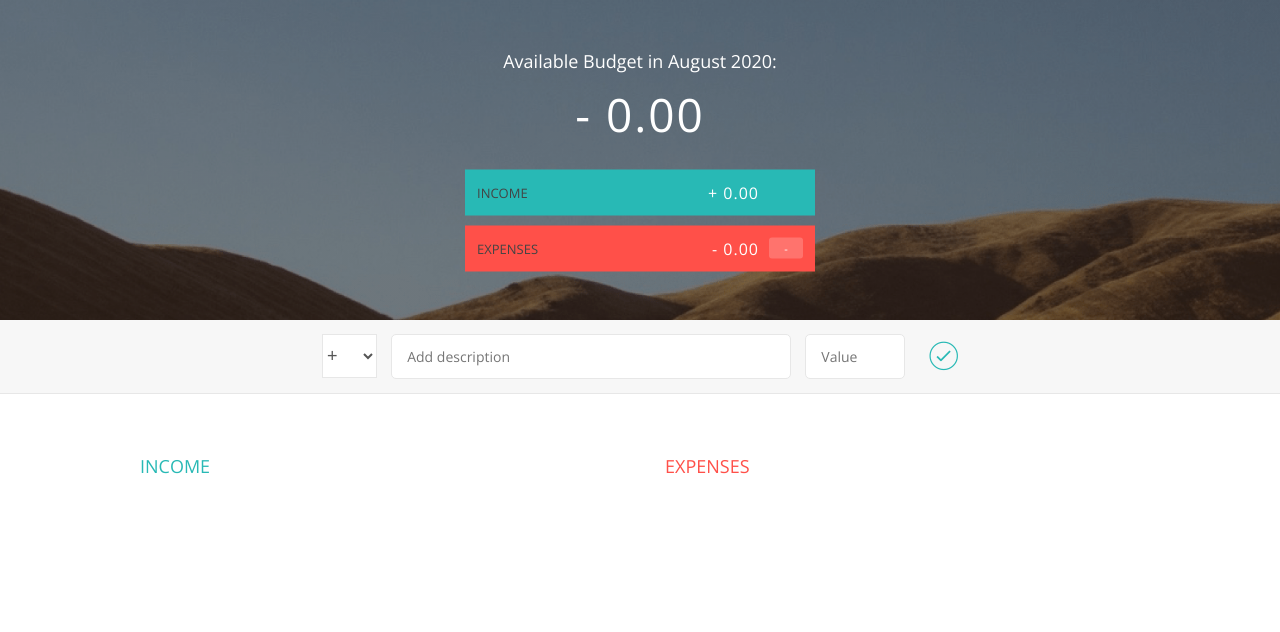
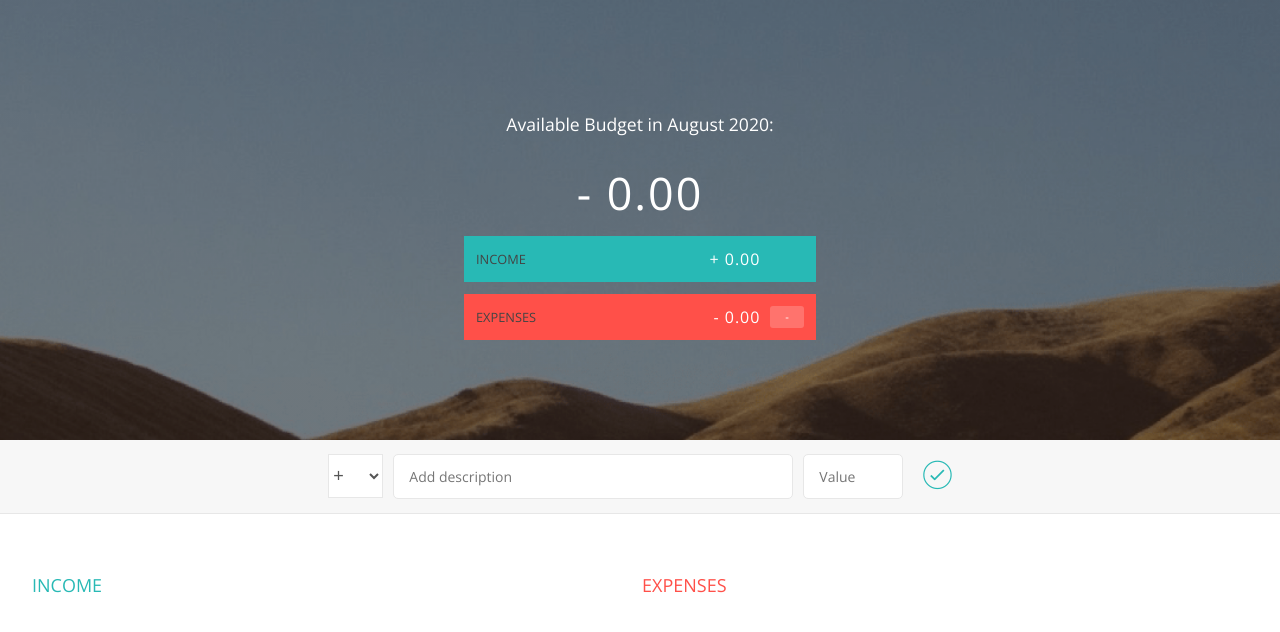
Before and after one commit to AyhamAlhelal/budget_app, a plain HTML site: page index.html in a window 1280 px wide. Drawn offline with nearby package versions, Linux system fonts and the light colour scheme.

Commit message:
fix the layout problem

```diff
--- a/app.js
+++ b/app.js
@@ -71,12 +71,12 @@ const UIController = (function () {
       let html, newItem, parentItem;
       if (type === "inc") {
         html =
-          '<div class="item clearfix" id="inc-%id%"><div class="item__description">%description%</div><div class="right clearfix"><div class="item__value">%value%</div><div class="item__delete"><button class="item__delete--btn"><i class="ion-ios-close-outline"></i></button></div></div></div>';
+          '<div class="item" id="inc-%id%"><div class="item__description">%description%</div><div class="item__box"><div class="item__value">%value%</div><div class="item__delete"><button class="item__delete--btn"><i class="ion-ios-close-outline"></i></button></div></div></div>';
 
         parentItem = DOM.incomeList;
       } else if (type === "exp") {
         html =
-          '<div class="item clearfix" id="exp-%id%"><div class="item__description">%description%</div><div class="right clearfix"><div class="item__value">%value%</div><div class="item__percentage">21%</div><div class="item__delete"><button class="item__delete--btn"><i class="ion-ios-close-outline"></i></button></div></div></div>';
+          '<div class="item" id="exp-%id%"><div class="item__description">%description%</div><div class="item__box"><div class="item__value">%value%</div><div class="item__percentage">21%</div><div class="item__delete"><button class="item__delete--btn"><i class="ion-ios-close-outline"></i></button></div></div></div>';
 
         parentItem = DOM.expensesList;
       }
--- a/index.html
+++ b/index.html
@@ -13,7 +13,7 @@
       type="text/css"
     />
     <link type="text/css" rel="stylesheet" href="style.css" />
-    <title>Budgety</title>
+    <title>Budget App</title>
   </head>
   <body>
     <div class="top">
@@ -24,17 +24,17 @@
 
         <div class="budget__value">+ 2,345.64</div>
 
-        <div class="budget__income clearfix">
+        <div class="budget__income">
           <div class="budget__income--text">Income</div>
-          <div class="right">
+          <div class="budget__income--box">
             <div class="budget__income--value">+ 4,300.00</div>
             <div class="budget__income--percentage">&nbsp;</div>
           </div>
         </div>
 
-        <div class="budget__expenses clearfix">
+        <div class="budget__expenses">
           <div class="budget__expenses--text">Expenses</div>
-          <div class="right clearfix">
+          <div class="budget__expenses--box">
             <div class="budget__expenses--value">- 1,954.36</div>
             <div class="budget__expenses--percentage">45%</div>
           </div>
@@ -61,15 +61,15 @@
         </div>
       </div>
 
-      <div class="container clearfix">
+      <div class="container">
         <div class="income">
           <h2 class="icome__title">Income</h2>
 
           <div class="income__list">
             <!--
-                        <div class="item clearfix" id="income-0">
+                        <div class="item" id="income-0">
                             <div class="item__description">Salary</div>
-                            <div class="right clearfix">
+                            <div class="item__box">
                                 <div class="item__value">+ 2,100.00</div>
                                 <div class="item__delete">
                                     <button class="item__delete--btn">
@@ -79,9 +79,9 @@
                             </div>
                         </div>
 
-                        <div class="item clearfix" id="income-1">
+                        <div class="item" id="income-1">
                             <div class="item__description">Sold car</div>
-                            <div class="right clearfix">
+                            <div class="item__box">
                                 <div class="item__value">+ 1,500.00</div>
                                 <div class="item__delete">
                                     <button class="item__delete--btn"><i class="ion-ios-close-outline"></i></button>
@@ -97,9 +97,9 @@
 
           <div class="expenses__list">
             <!--
-                        <div class="item clearfix" id="expense-0">
+                        <div class="item" id="expense-0">
                             <div class="item__description">Apartment rent</div>
-                            <div class="right clearfix">
+                            <div class="right">
                                 <div class="item__value">- 900.00</div>
                                 <div class="item__percentage">21%</div>
                                 <div class="item__delete">
@@ -108,9 +108,9 @@
                             </div>
                         </div>
 
-                        <div class="item clearfix" id="expense-1">
+                        <div class="item" id="expense-1">
                             <div class="item__description">Grocery shopping</div>
-                            <div class="right clearfix">
+                            <div class="right">
                                 <div class="item__value">- 435.28</div>
                                 <div class="item__percentage">10%</div>
                                 <div class="item__delete">
--- a/style.css
+++ b/style.css
@@ -8,24 +8,13 @@
   box-sizing: border-box;
 }
 
-.clearfix::after {
-  content: "";
-  display: table;
-  clear: both;
-}
-
 body {
   color: #555;
   font-family: Open Sans;
   font-size: 16px;
-  position: relative;
-  height: 100vh;
   font-weight: 400;
 }
 
-.right {
-  float: right;
-}
 .red {
   color: #ff5049 !important;
 }
@@ -38,46 +27,51 @@ body {
   **********************************************/
 
 .top {
-  height: 40vh;
+  max-width: 100%;
+  height: 55vh;
   background-image: linear-gradient(rgba(0, 0, 0, 0.35), rgba(0, 0, 0, 0.35)),
     url(back.png);
   background-size: cover;
   background-position: center;
-  position: relative;
 }
 
 .budget {
-  position: absolute;
-  width: 350px;
-  top: 50%;
-  left: 50%;
-  transform: translate(-50%, -50%);
+  width: 100%;
+  height: 100%;
   color: #fff;
+  display: flex;
+  flex-flow: column nowrap;
+  justify-content: center;
+  align-items: center;
 }
 
 .budget__title {
-  font-size: 18px;
+  font-size: 1.1rem;
   text-align: center;
-  margin-bottom: 10px;
+  padding: 0.8rem 0;
   font-weight: 300;
 }
 
 .budget__value {
   font-weight: 300;
-  font-size: 46px;
+  font-size: 2.8rem;
   text-align: center;
-  margin-bottom: 25px;
+  padding: 0.8rem 0;
   letter-spacing: 2px;
 }
 
 .budget__income,
 .budget__expenses {
+  width: 22rem;
   padding: 12px;
   text-transform: uppercase;
+  display: grid;
+  grid-template-columns: repeat(5, auto);
+  grid-gap: 4px;
 }
 
 .budget__income {
-  margin-bottom: 10px;
+  margin-bottom: 0.8rem;
   background-color: #28b9b5;
 }
 
@@ -87,25 +81,33 @@ body {
 
 .budget__income--text,
 .budget__expenses--text {
-  float: left;
-  font-size: 13px;
+  grid-column: 1 / span 1;
+  font-size: 0.8rem;
   color: #444;
   margin-top: 2px;
+  text-align: left;
+}
+
+.budget__income--box,
+.budget__expenses--box {
+  grid-column: 2 / span 4;
+  display: flex;
+  flex-flow: row nowrap;
+  justify-content: flex-end;
 }
 
 .budget__income--value,
 .budget__expenses--value {
   letter-spacing: 1px;
-  float: left;
 }
 
 .budget__income--percentage,
 .budget__expenses--percentage {
-  float: left;
   width: 34px;
-  font-size: 11px;
+  font-size: 0.7rem;
   padding: 3px 0;
-  margin-left: 10px;
+  margin-left: 0.6rem;
+  grid-column: 7 / 8;
 }
 
 .budget__expenses--percentage {
@@ -119,6 +121,9 @@ body {
   **********************************************/
 
 /***** FORM *****/
+.bottom {
+  max-width: 100%;
+}
 .add {
   padding: 14px;
   border-bottom: 1px solid #e7e7e7;
@@ -126,8 +131,10 @@ body {
 }
 
 .add__container {
-  margin: 0 auto;
   text-align: center;
+  display: flex;
+  flex-flow: row nowrap;
+  justify-content: center;
 }
 
 .add__type {
@@ -191,19 +198,22 @@ body {
 
 /***** LISTS *****/
 .container {
-  width: 1000px;
-  margin: 60px auto;
+  width: 100%;
+  height: 100%;
+  padding: 3.7rem 2rem;
+  display: grid;
+  grid-template-columns: repeat(2, 1fr);
+  grid-template-rows: repeat(1, 1fr);
+  grid-gap: 4px;
 }
 
 .income {
-  float: left;
-  width: 475px;
+  grid-column: 1 / span 1;
   margin-right: 50px;
 }
 
 .expenses {
-  float: left;
-  width: 475px;
+  grid-column: 2 / span 1;
 }
 
 h2 {
@@ -220,9 +230,16 @@ h2 {
   color: #ff5049;
 }
 
+.income__list,
+.expenses__list {
+}
+
 .item {
   padding: 13px;
   border-bottom: 1px solid #e7e7e7;
+  display: flex;
+  flex-flow: row nowrap;
+  justify-content: space-between;
 }
 
 .item:first-child {
@@ -233,16 +250,19 @@ h2 {
 }
 
 .item__description {
-  float: left;
+}
+
+.item__box {
+  display: flex;
+  flex-flow: row nowrap;
+  justify-content: flex-end;
 }
 
 .item__value {
-  float: left;
   transition: transform 0.3s;
 }
 
 .item__percentage {
-  float: left;
   margin-left: 20px;
   transition: transform 0.3s;
   font-size: 11px;
@@ -265,7 +285,6 @@ h2 {
 }
 
 .item__delete {
-  float: left;
 }
 
 .item__delete--btn {
@@ -308,3 +327,20 @@ h2 {
 .unpaid:hover .item__description {
   font-weight: 900;
 }
+
+@media (max-width: 700px) {
+  .container {
+    grid-template-columns: repeat(1, 1fr);
+    grid-template-rows: repeat(2, 1fr);
+  }
+  .income {
+    grid-column: 1 / span 1;
+    grid-row: 1 / span 1;
+    margin-bottom: 3rem;
+  }
+  .expenses {
+    grid-column: 1 / span 1;
+    grid-row: 2 / span 1;
+    margin-bottom: 3rem;
+  }
+}
```
